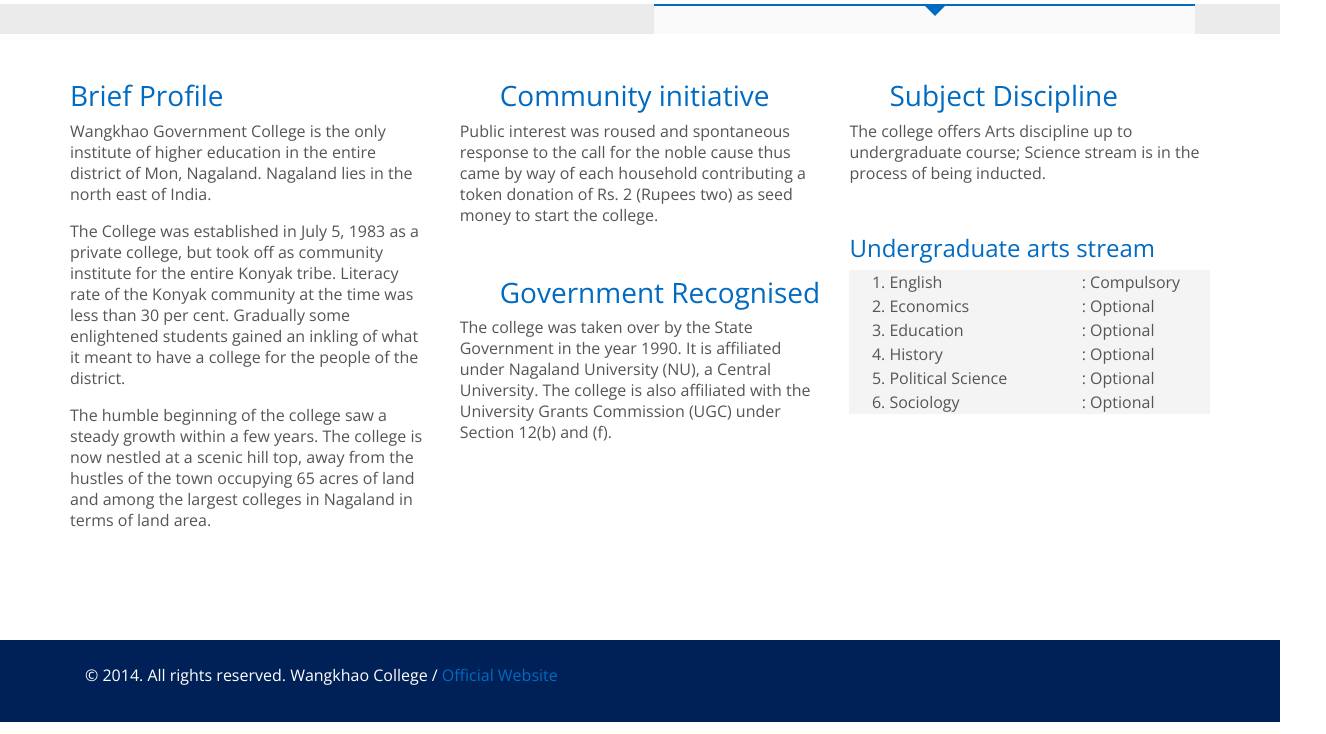
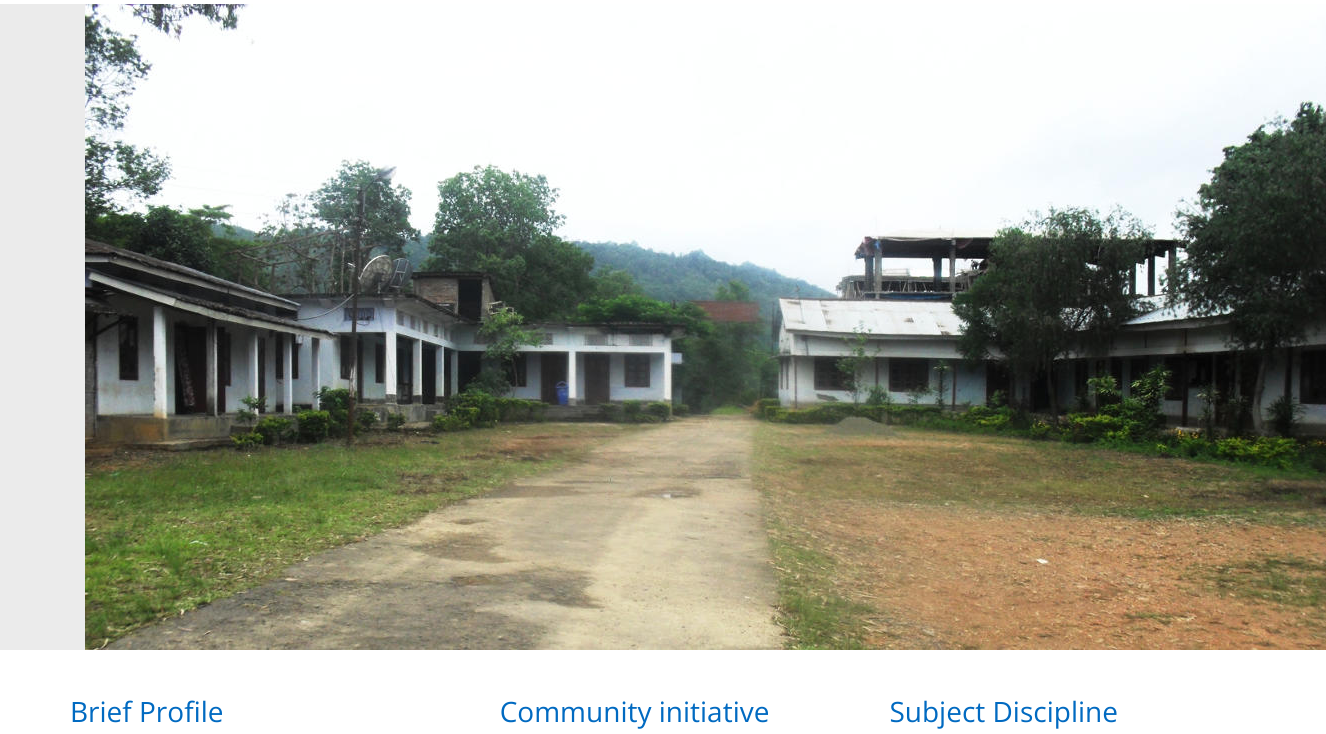
Before and after one commit to avinagites/wangkhao, a plain HTML site: page index.html in a window 1280 px wide. Shown: the part 139-873 px from the top of the page, 1326 px wide, since content can reach past the window. Drawn offline with nearby package versions, Linux system fonts and the light colour scheme.

Commit message:
homepage image

```diff
--- a/css/style.css
+++ b/css/style.css
@@ -138,17 +138,18 @@
 /* Slider ----------------------------*/
 .slider {
 	background-color:#ebebeb;
+	min-height: 323px;
 }
 .slider .container {
-	background: url(../img/Wangkhao-College.jpg) 0 0 no-repeat;
-	background-size: 50%;
+
+		background-size:  cover;
 }
 .slider .container .row-fluid .player{
 	padding:3% 0% 0% 2%;
 }
 .slider .container .span6.right-form{
-	background: rgba(255, 255, 255, 0.75);
 	position: relative;
+	background: url(../img/Wangkhao-College.jpg) 0 0 no-repeat;
 }
 .slider .container .span6.right-form {
 	border-top-width:2px;
--- a/index.html
+++ b/index.html
@@ -81,8 +81,7 @@
             <div class="slider">
               <div class="container">
                   <div class="row-fluid">
-                      <div class="span6 offset6 right-form">
-                        </div>
+                          <img src="img/Wangkhao-College.jpg" class="animated delay2 fadeInDown" alt="Wangkhao College">
                     </div>
                 </div>
             </div>
```
Also changed, not shown: img/Wangkhao-College.jpg (added).
